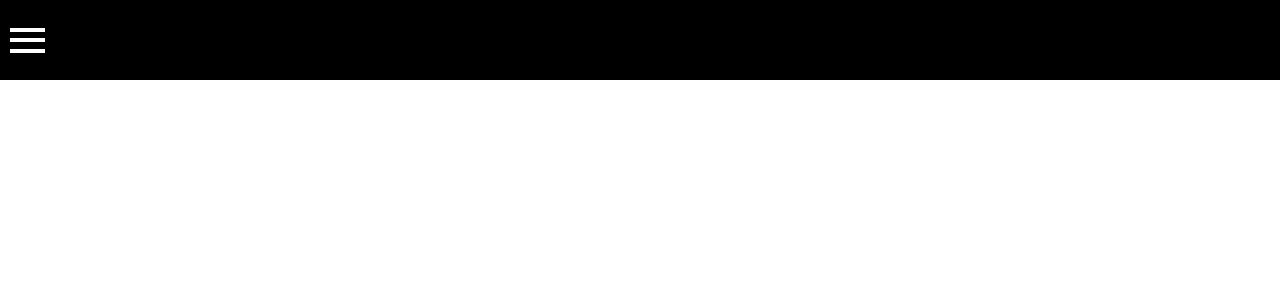
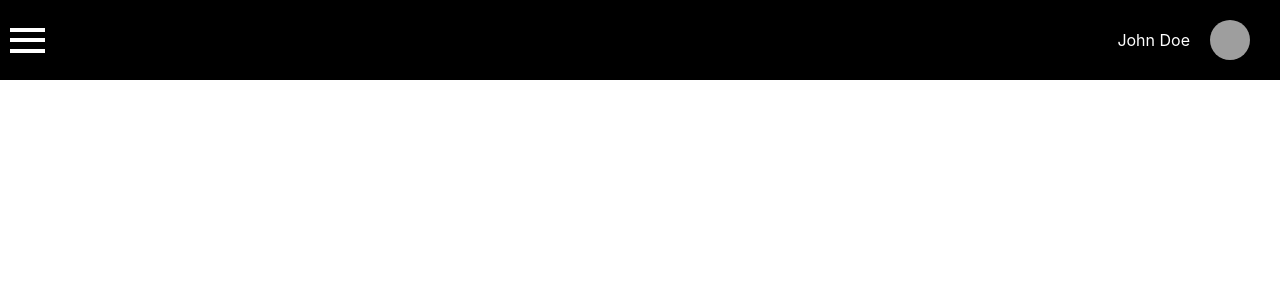
Before and after one commit to tinkerhub/stackup-teamplate, a React (Create React App) app in the folder frontend/: page / in a window 1280 px wide. Shown: the top 300 px of the page. Built offline with nearby package versions, Linux system fonts and the light colour scheme; grey boxes are pictures that could not be loaded.

Commit message:
navbar completed

```diff
--- a/frontend/src/Components/HamburgerMenu/HamburgerMenu.js
+++ b/frontend/src/Components/HamburgerMenu/HamburgerMenu.js
@@ -17,8 +17,8 @@ const HamburgerMenu = () => {
       </div>
       <ul className="menu">
         <li>Home</li>
-        <li>About</li>
-        <li>Services</li>
+        <li>Upcoming events</li>
+        <li>My events</li>
         <li>Contact</li>
       </ul>
     </div>
--- a/frontend/src/Components/Navbar/Navbar.css
+++ b/frontend/src/Components/Navbar/Navbar.css
@@ -1,6 +1,8 @@
 .navbar{
-    background: black;
+    background-color: black;
     height: 10vh;
     display: flex;
     align-items: center;
+    flex-direction: row;
+    justify-content: space-between;
 }
--- a/frontend/src/Components/Navbar/Navbar.js
+++ b/frontend/src/Components/Navbar/Navbar.js
@@ -1,16 +1,22 @@
 import React from 'react'
 import './Navbar.css'
 import HamburgerMenu from '../HamburgerMenu/HamburgerMenu';
+import UserNav from '../UserNav/UserNav'
+
 
 
 const Navbar = () => {
-
-
+    const user = {
+        name: 'John Doe',
+        profilePicture: 'path-to-profile-picture.jpg',
+      };
 
 
   return (
     <div className='navbar'>
         <HamburgerMenu/>
+        <UserNav user={user} />
+
 
 
     </div>
--- /dev/null
+++ b/frontend/src/Components/UserNav/UserNav.css
@@ -0,0 +1,61 @@
+
+.usernav {
+    display: flex;
+    justify-content: flex-end;
+    align-items: center;
+
+    color: #fff;
+    padding: 10px;
+    padding-right: 20px;
+  }
+  .user-profile {
+    display: flex;
+    align-items: center;
+    gap: 20px;
+
+  }
+
+  .user-profile img {
+    width: 40px;
+    height: 40px;
+    border-radius: 50%;
+    margin-right: 10px;
+    cursor: pointer;
+  }
+
+  .user-dropdown {
+    position: absolute;
+    top: 60px;
+    right: 10px;
+    height: 300px;
+    width: 200px;
+    background-color: #000000;
+    color: #ffffff;
+    border: 3px solid #ddd;
+    border-radius: 20px;
+    display: none;
+    align-items: center;
+    justify-content: center ;
+
+
+  }
+
+  .user-dropdown ul {
+    list-style-type: none;
+    padding: 0;
+    margin: 0;
+  }
+
+  .user-dropdown ul li {
+    padding: 10px;
+    text-align: left;
+    cursor: pointer;
+  }
+
+  .user-dropdown ul li:hover {
+    background-color: #444;
+  }
+
+    .open .user-dropdown {
+    display: flex;
+  }
--- /dev/null
+++ b/frontend/src/Components/UserNav/UserNav.js
@@ -0,0 +1,33 @@
+import React, { useState } from 'react';
+import './UserNav.css'
+
+
+const UserNav = ({user}) => {
+    const [isOpen, setIsOpen] = useState(false);
+
+  const toggleMenu = () => {
+    setIsOpen(!isOpen);
+  };
+
+  return (
+    <div className={`usernav ${isOpen ? 'open' : ''}`}>
+          <div className="user-profile"   >
+          <p>{user.name}</p>
+        <img src={user.profilePicture} alt="Profile" onClick={toggleMenu}/>
+
+      </div>
+
+        <div className="user-dropdown">
+          <ul>
+            <li>Profile</li>
+            <li>Settings</li>
+            <li>Logout</li>
+          </ul>
+        </div>
+
+
+    </div>
+  )
+}
+
+export default UserNav
```
